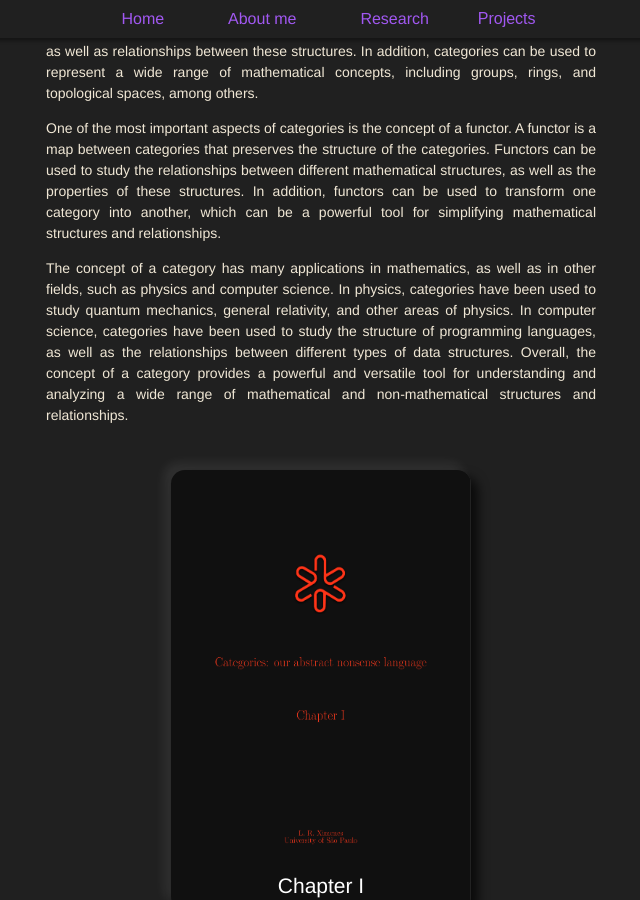
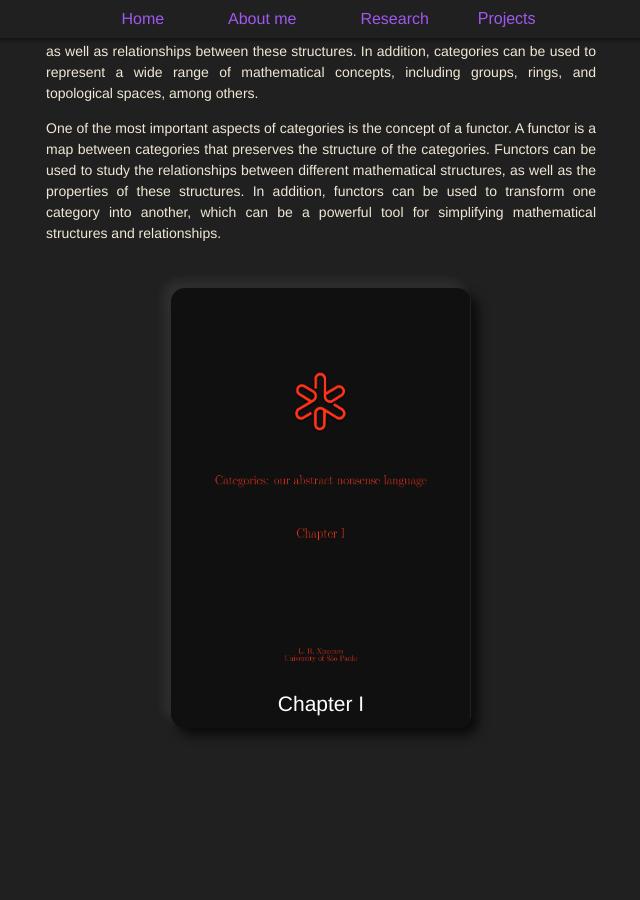
Before and after one commit to Jimeens/jimeens.github.io, a Jekyll site: the page built from research/index.md, in a window 1280 px wide and 900 px high, scrolled down 470 px. Shown: the whole window, without its empty margins (319-959 px from the left). Built offline with Jekyll 4.4.1, drawn with Linux system fonts in a browser that asks for light colours; some web fonts are replaced; our own code applies the rules of GitHub Pages for plain Markdown files; after the commit the page ends 1208 px from its top, so only the background shows below that.

Commit message:
Update index.md

```diff
--- a/research/index.md
+++ b/research/index.md
@@ -13,7 +13,6 @@ This page is in construction, and hence things might still be a bit messy around
 <div class="coluna">
 	<p>Categories are a fundamental concept in mathematics that allow us to study the properties and relationships between different mathematical objects. They consist of a collection of objects and arrows (also known as morphisms) that connect these objects. Categories provide a powerful tool for understanding abstract mathematical structures, as well as relationships between these structures. In addition, categories can be used to represent a wide range of mathematical concepts, including groups, rings, and topological spaces, among others.</p>
 	<p>One of the most important aspects of categories is the concept of a functor. A functor is a map between categories that preserves the structure of the categories. Functors can be used to study the relationships between different mathematical structures, as well as the properties of these structures. In addition, functors can be used to transform one category into another, which can be a powerful tool for simplifying mathematical structures and relationships.</p>
-	<p>The concept of a category has many applications in mathematics, as well as in other fields, such as physics and computer science. In physics, categories have been used to study quantum mechanics, general relativity, and other areas of physics. In computer science, categories have been used to study the structure of programming languages, as well as the relationships between different types of data structures. Overall, the concept of a category provides a powerful and versatile tool for understanding and analyzing a wide range of mathematical and non-mathematical structures and relationships.</p>
 </div>
 
 <div class="container">
```
